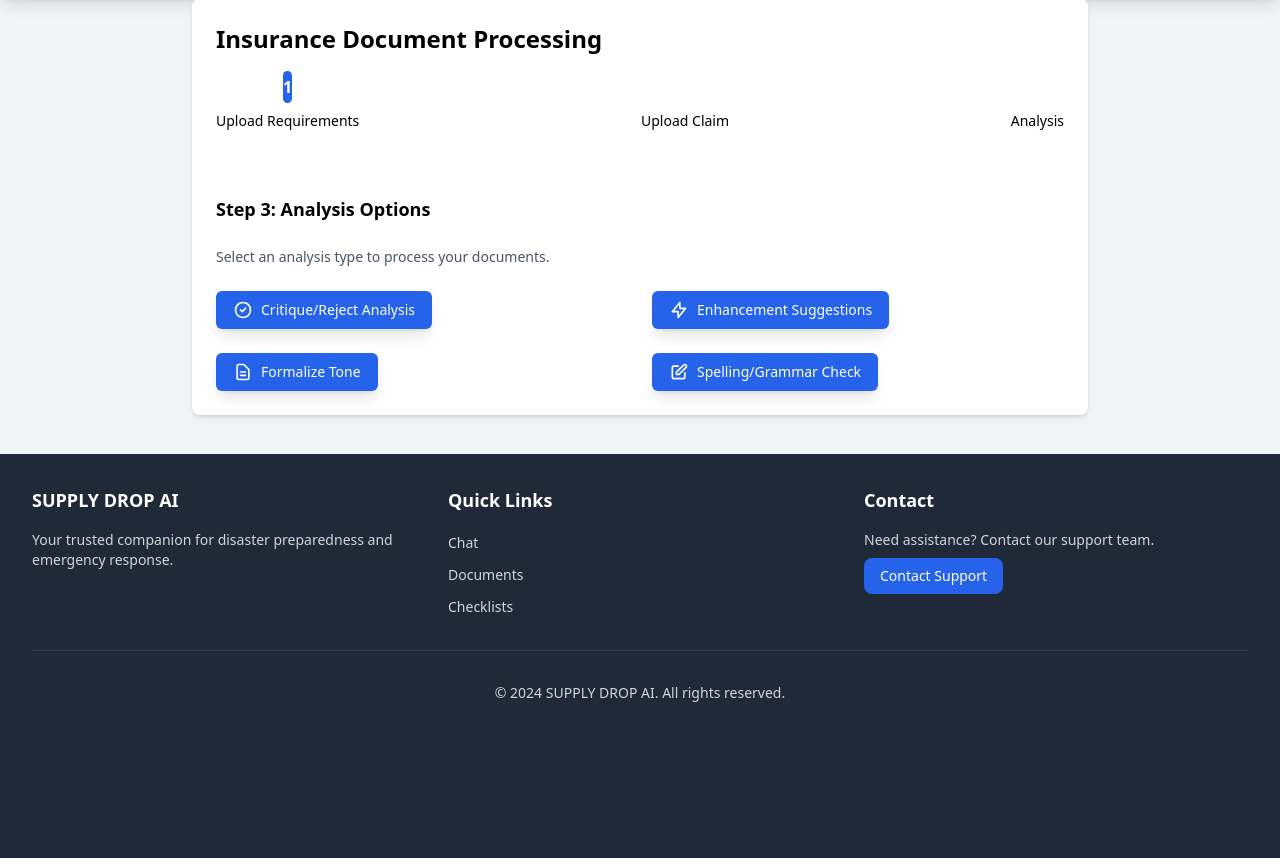
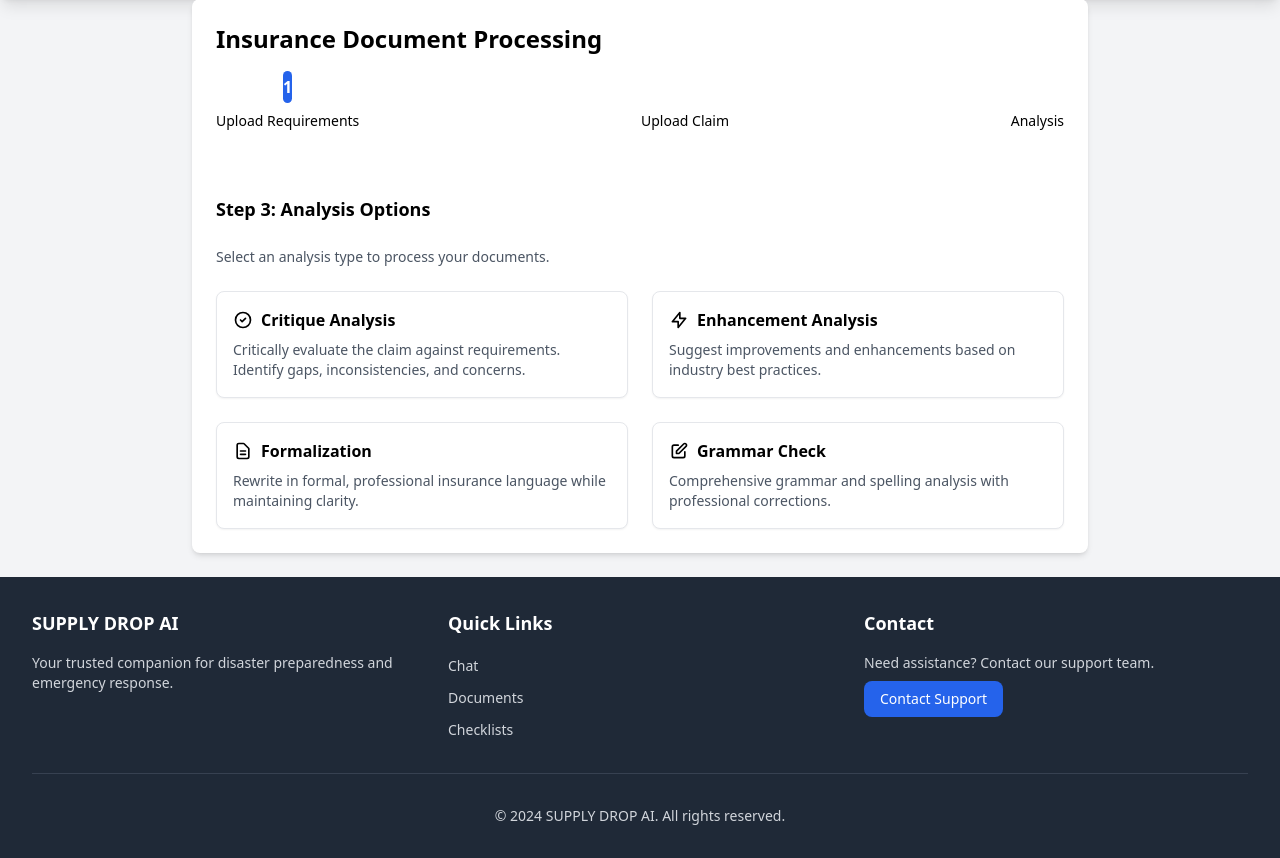
Before and after one commit to realityinspector/supply_drop_ai, a Flask app: template templates/insurance/step3_analysis.html in a window 1280 px wide. Shown: the part 65-923 px from the top of the page. Before the commit the page ends 767 px from the top, so only its background shows below. Run offline with Flask 3, Linux system fonts and the light colour scheme; the template is opened without the code that fills it, so the values that code supplies are empty.

Commit message:
Agent query: Can you verify if the insurance document workflow now shows the option to reuse previously uploaded documents and displays all four analysis types (critique, enhance, formalize, grammar)?

```diff
--- a/templates/insurance/step3_analysis.html
+++ b/templates/insurance/step3_analysis.html
@@ -6,57 +6,127 @@
     <p class="text-sm text-gray-600 mb-4">Select an analysis type to process your documents.</p>
 
     <div class="grid grid-cols-1 md:grid-cols-2 gap-6">
-        <form action="{{ url_for('chat.analyze_documents') }}" method="POST" class="contents">
-            <input type="hidden" name="analysis_type" value="critique">
-            <button type="submit"
-                    class="btn btn-primary group relative overflow-hidden transform hover:scale-105 active:scale-95 transition-all duration-200">
-                <span class="relative z-10 flex items-center justify-center">
-                    <svg class="w-5 h-5 mr-2" fill="none" stroke="currentColor" viewBox="0 0 24 24">
+        <!-- Critique Analysis -->
+        <div class="bg-white rounded-lg shadow-sm p-4 border border-gray-200 hover:shadow-md transition-shadow duration-200">
+            <button onclick="analyzeDocuments('critique')"
+                    class="w-full text-left space-y-2">
+                <div class="flex items-center justify-between">
+                    <div class="flex items-center">
+                        <svg class="w-5 h-5 mr-2 text-red-500" fill="none" stroke="currentColor" viewBox="0 0 24 24">
                             <path stroke-linecap="round" stroke-linejoin="round" stroke-width="2" d="M9 12l2 2 4-4m6 2a9 9 0 11-18 0 9 9 0 0118 0z"></path>
                         </svg>
-                    Critique/Reject Analysis
-                </span>
+                        <h4 class="font-semibold">Critique Analysis</h4>
+                    </div>
+                </div>
+                <p class="text-sm text-gray-600">
+                    Critically evaluate the claim against requirements. Identify gaps, inconsistencies, and concerns.
+                </p>
             </button>
-        </form>
+        </div>
 
-        <form action="{{ url_for('chat.analyze_documents') }}" method="POST" class="contents">
-            <input type="hidden" name="analysis_type" value="enhance">
-            <button type="submit"
-                    class="btn btn-primary group relative overflow-hidden transform hover:scale-105 active:scale-95 transition-all duration-200">
-                <span class="relative z-10 flex items-center justify-center">
-                    <svg class="w-5 h-5 mr-2" fill="none" stroke="currentColor" viewBox="0 0 24 24">
+        <!-- Enhancement Analysis -->
+        <div class="bg-white rounded-lg shadow-sm p-4 border border-gray-200 hover:shadow-md transition-shadow duration-200">
+            <button onclick="analyzeDocuments('enhance')"
+                    class="w-full text-left space-y-2">
+                <div class="flex items-center justify-between">
+                    <div class="flex items-center">
+                        <svg class="w-5 h-5 mr-2 text-green-500" fill="none" stroke="currentColor" viewBox="0 0 24 24">
                             <path stroke-linecap="round" stroke-linejoin="round" stroke-width="2" d="M13 10V3L4 14h7v7l9-11h-7z"></path>
                         </svg>
-                    Enhancement Suggestions
-                </span>
+                        <h4 class="font-semibold">Enhancement Analysis</h4>
+                    </div>
+                </div>
+                <p class="text-sm text-gray-600">
+                    Suggest improvements and enhancements based on industry best practices.
+                </p>
             </button>
-        </form>
+        </div>
 
-        <form action="{{ url_for('chat.analyze_documents') }}" method="POST" class="contents">
-            <input type="hidden" name="analysis_type" value="formalize">
-            <button type="submit"
-                    class="btn btn-primary group relative overflow-hidden transform hover:scale-105 active:scale-95 transition-all duration-200">
-                <span class="relative z-10 flex items-center justify-center">
-                    <svg class="w-5 h-5 mr-2" fill="none" stroke="currentColor" viewBox="0 0 24 24">
+        <!-- Formalization Analysis -->
+        <div class="bg-white rounded-lg shadow-sm p-4 border border-gray-200 hover:shadow-md transition-shadow duration-200">
+            <button onclick="analyzeDocuments('formalize')"
+                    class="w-full text-left space-y-2">
+                <div class="flex items-center justify-between">
+                    <div class="flex items-center">
+                        <svg class="w-5 h-5 mr-2 text-blue-500" fill="none" stroke="currentColor" viewBox="0 0 24 24">
                             <path stroke-linecap="round" stroke-linejoin="round" stroke-width="2" d="M9 12h6m-6 4h6m2 5H7a2 2 0 01-2-2V5a2 2 0 012-2h5.586a1 1 0 01.707.293l5.414 5.414a1 1 0 01.293.707V19a2 2 0 01-2 2z"></path>
                         </svg>
-                    Formalize Tone
-                </span>
+                        <h4 class="font-semibold">Formalization</h4>
+                    </div>
+                </div>
+                <p class="text-sm text-gray-600">
+                    Rewrite in formal, professional insurance language while maintaining clarity.
+                </p>
             </button>
-        </form>
+        </div>
 
-        <form action="{{ url_for('chat.analyze_documents') }}" method="POST" class="contents">
-            <input type="hidden" name="analysis_type" value="grammar">
-            <button type="submit"
-                    class="btn btn-primary group relative overflow-hidden transform hover:scale-105 active:scale-95 transition-all duration-200">
-                <span class="relative z-10 flex items-center justify-center">
-                    <svg class="w-5 h-5 mr-2" fill="none" stroke="currentColor" viewBox="0 0 24 24">
+        <!-- Grammar Analysis -->
+        <div class="bg-white rounded-lg shadow-sm p-4 border border-gray-200 hover:shadow-md transition-shadow duration-200">
+            <button onclick="analyzeDocuments('grammar')"
+                    class="w-full text-left space-y-2">
+                <div class="flex items-center justify-between">
+                    <div class="flex items-center">
+                        <svg class="w-5 h-5 mr-2 text-purple-500" fill="none" stroke="currentColor" viewBox="0 0 24 24">
                             <path stroke-linecap="round" stroke-linejoin="round" stroke-width="2" d="M11 5H6a2 2 0 00-2 2v11a2 2 0 002 2h11a2 2 0 002-2v-5m-1.414-9.414a2 2 0 112.828 2.828L11.828 15H9v-2.828l8.586-8.586z"></path>
                         </svg>
-                    Spelling/Grammar Check
-                </span>
-            </button>
-        </form>
+                        <h4 class="font-semibold">Grammar Check</h4>
                     </div>
                 </div>
+                <p class="text-sm text-gray-600">
+                    Comprehensive grammar and spelling analysis with professional corrections.
+                </p>
+            </button>
+        </div>
+    </div>
+
+    <!-- Analysis Status -->
+    <div id="analysisStatus" class="mt-6 hidden">
+        <div class="flex items-center space-x-2">
+            <div class="animate-spin rounded-full h-4 w-4 border-b-2 border-blue-500"></div>
+            <span class="text-blue-600">Processing analysis...</span>
+        </div>
+    </div>
+
+    <!-- Error Display -->
+    <div id="errorMessage" class="mt-4 p-4 rounded-md bg-red-100 text-red-700 hidden"></div>
+</div>
+
+<script>
+async function analyzeDocuments(analysisType) {
+    const statusDiv = document.getElementById('analysisStatus');
+    const errorDiv = document.getElementById('errorMessage');
+
+    try {
+        statusDiv.classList.remove('hidden');
+        errorDiv.classList.add('hidden');
+
+        const response = await fetch('/insurance-analysis', {
+            method: 'POST',
+            headers: {
+                'Content-Type': 'application/json'
+            },
+            body: JSON.stringify({
+                claim_document_id: '{{ session.get("claim_doc_id") }}',
+                requirement_document_id: '{{ session.get("requirements_doc_id") }}',
+                analysis_type: analysisType
+            })
+        });
+
+        const data = await response.json();
+
+        if (response.ok) {
+            // Redirect to chat view with the analysis results
+            window.location.href = `/chat?chat_id=${data.chat_id}`;
+        } else {
+            throw new Error(data.error || 'Analysis failed');
+        }
+    } catch (error) {
+        errorDiv.textContent = error.message;
+        errorDiv.classList.remove('hidden');
+    } finally {
+        statusDiv.classList.add('hidden');
+    }
+}
+</script>
+
 {% endblock %}
```
Also changed, not shown: chat.py (+152 -124 lines), templates/insurance/step1_requirements.html (+73 -3 lines). Lines whose indentation alone changed are shown as unchanged.
